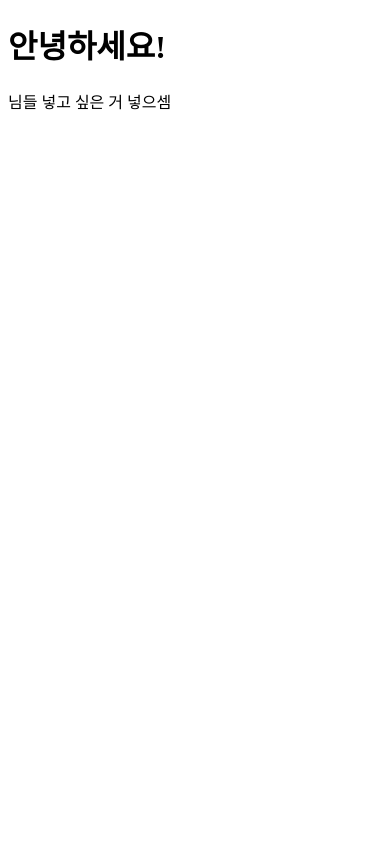
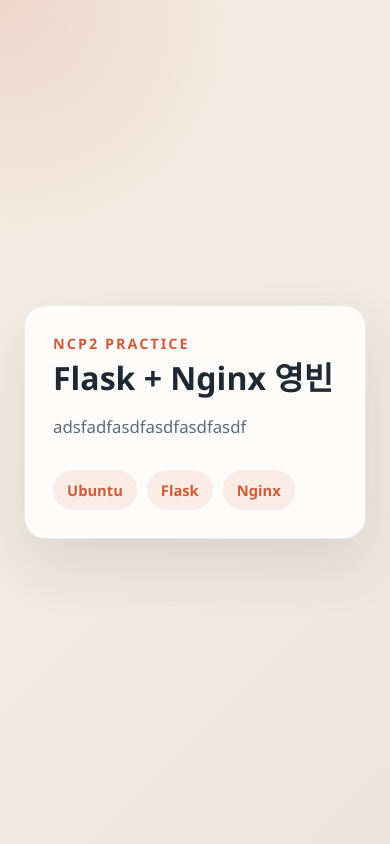
Before and after one commit to youngbin111/DevOps, a Flask app: page / in a window 390 px wide. Run offline with Flask 3, Linux system fonts and the light colour scheme.

Commit message:
NCP파일로 대체

```diff
--- a/app.py
+++ b/app.py
@@ -1,12 +1,18 @@
 from flask import Flask, render_template
+
 
 app = Flask(__name__)
 
-@app.route('/')
-def home():
-    return render_template('index.html')
 
-if __name__ == '__main__':
-    app.run(host='0.0.0.0', port=5000)
+@app.route("/")
+def index():
+    return render_template("index.html")
 
-#N}6Pao4do%zfD8+3~Ytp2?-T'&Fo6|wD
+
+@app.route("/health")
+def health():
+    return {"status": "ok"}
+
+
+if __name__ == "__main__":
+    app.run(host="0.0.0.0", port=5000, debug=True)
--- a/example.txt
+++ /dev/null
@@ -1 +0,0 @@
-This is yb branch
--- /dev/null
+++ b/requirements.txt
@@ -0,0 +1,2 @@
+Flask==3.1.0
+gunicorn==23.0.0
--- /dev/null
+++ b/static/style.css
@@ -0,0 +1,85 @@
+:root {
+  --bg: #f3efe7;
+  --panel: rgba(255, 255, 255, 0.82);
+  --text: #1f2933;
+  --muted: #5f6c7b;
+  --accent: #d15b38;
+  --border: rgba(31, 41, 51, 0.08);
+  --shadow: 0 24px 60px rgba(57, 44, 21, 0.12);
+}
+
+* {
+  box-sizing: border-box;
+}
+
+body {
+  margin: 0;
+  min-height: 100vh;
+  font-family: "Segoe UI", sans-serif;
+  color: var(--text);
+  background:
+    radial-gradient(circle at top left, rgba(209, 91, 56, 0.18), transparent 30%),
+    linear-gradient(135deg, #f6f1e8 0%, #ece6dc 100%);
+}
+
+.hero {
+  min-height: 100vh;
+  display: grid;
+  place-items: center;
+  padding: 24px;
+}
+
+.card {
+  width: min(680px, 100%);
+  padding: 40px;
+  border: 1px solid var(--border);
+  border-radius: 28px;
+  background: var(--panel);
+  box-shadow: var(--shadow);
+  backdrop-filter: blur(14px);
+}
+
+.eyebrow {
+  margin: 0 0 8px;
+  font-size: 0.9rem;
+  font-weight: 700;
+  letter-spacing: 0.14em;
+  text-transform: uppercase;
+  color: var(--accent);
+}
+
+h1 {
+  margin: 0;
+  font-size: clamp(2rem, 4vw, 3.4rem);
+  line-height: 1.05;
+}
+
+.description {
+  margin: 18px 0 0;
+  font-size: 1.05rem;
+  line-height: 1.7;
+  color: var(--muted);
+}
+
+.tags {
+  display: flex;
+  flex-wrap: wrap;
+  gap: 10px;
+  margin-top: 28px;
+}
+
+.tags span {
+  padding: 10px 14px;
+  border-radius: 999px;
+  background: rgba(209, 91, 56, 0.1);
+  color: var(--accent);
+  font-size: 0.92rem;
+  font-weight: 600;
+}
+
+@media (max-width: 640px) {
+  .card {
+    padding: 28px;
+    border-radius: 22px;
+  }
+}
--- a/templates/index.html
+++ b/templates/index.html
@@ -1,11 +1,25 @@
-<!DOCTYPE html>
+<!doctype html>
 <html lang="ko">
-<head>
-    <meta charset="UTF-8">
-    <title>제목 넣으셈</title>
-</head>
-<body>
-    <h1>안녕하세요!</h1>
-    <p>님들 넣고 싶은 거 넣으셈</p>
-</body>
+  <head>
+    <meta charset="utf-8">
+    <meta name="viewport" content="width=device-width, initial-scale=1">
+    <title>NCP2 Flask Demo</title>
+    <link rel="stylesheet" href="{{ url_for('static', filename='style.css') }}">
+  </head>
+  <body>
+    <main class="hero">
+      <section class="card">
+        <p class="eyebrow">NCP2 Practice</p>
+        <h1>Flask + Nginx 영빈</h1>
+        <p class="description">
+          adsfadfasdfasdfasdfasdf
+        </p>
+        <div class="tags">
+          <span>Ubuntu</span>
+          <span>Flask</span>
+          <span>Nginx</span>
+        </div>
+      </section>
+    </main>
+  </body>
 </html>
```
Also changed, not shown: docker-compose.yml (added, +42 -0 lines), .github/workflows/cd.yml, .github/workflows/ci.yml, .github/workflows/security.yml (deleted), README.md, 4 other files.
